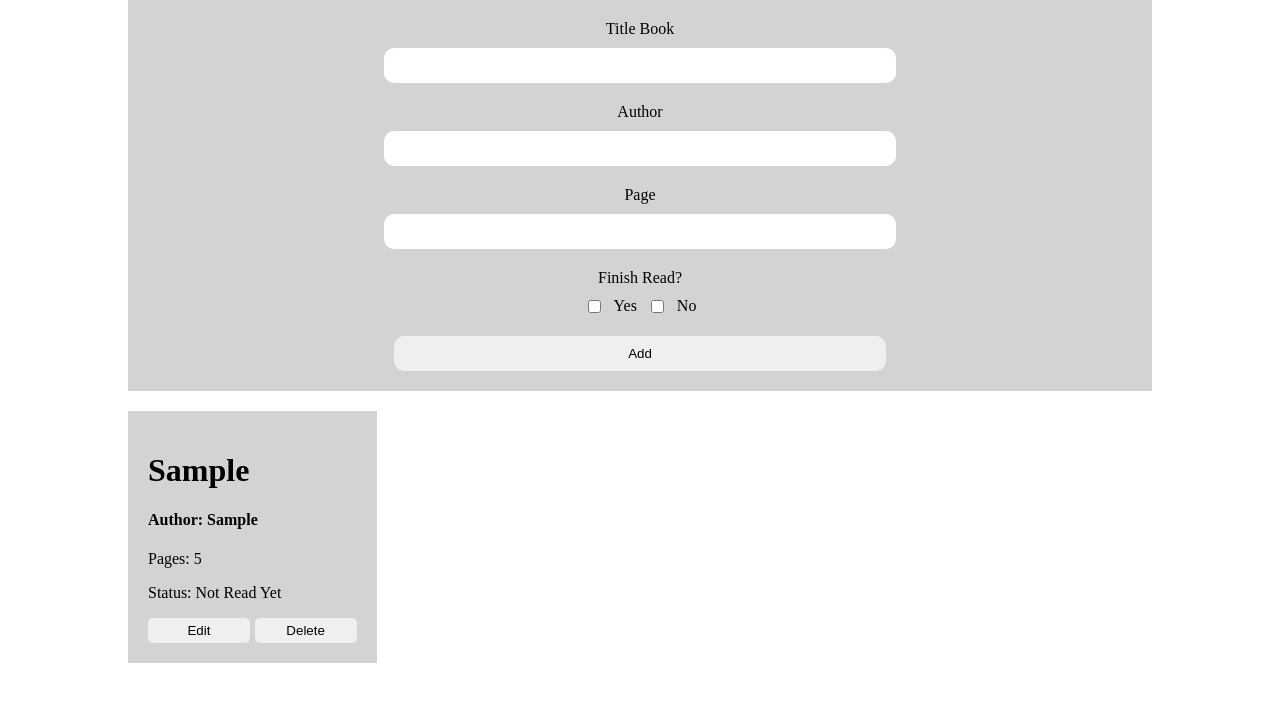
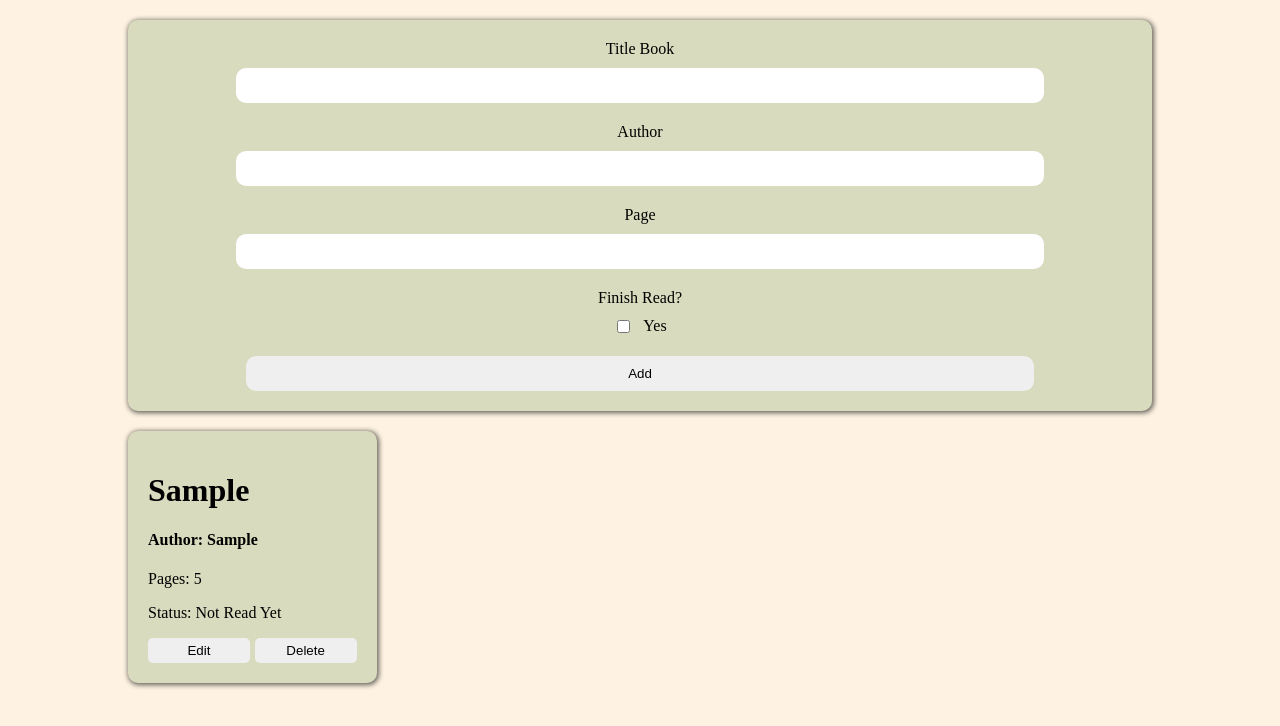
Before and after one commit to Rio-adri/Library-app, a plain HTML site: page index.html in a window 1280 px wide. Both pictures are taken after typing "Sample", "Sample", "5" into the empty fields and a click on the button "Add". Drawn offline with Linux system fonts and the light colour scheme.

Commit message:
adding simple style

```diff
--- a/assets/style.css
+++ b/assets/style.css
@@ -1,6 +1,7 @@
 body{
     margin: 0;
     padding: 0;
+    background-color: #FEF3E2;
 }
 
 .container{
@@ -8,6 +9,7 @@ height: 100vh;
 }
 
 .container-form {
+    margin-top: 20px;
     width:100%;
     display: flex;
     flex-direction: column;
@@ -15,7 +17,9 @@ height: 100vh;
 }
 
 .form {
-    background-color: lightgray;
+    border-radius: 10px;
+    box-shadow: 1px 1px 5px 1px rgba(0,0,0,0.6);
+    background-color: #D8DBBD;
     margin: 0 auto;
     width: 80%;
 
@@ -31,7 +35,7 @@ height: 100vh;
 
 .container-input input {
     padding: 10px;
-    width: 50%;
+    width: 80%;
     border-radius: 10px;
     border: none;
 }
@@ -44,8 +48,13 @@ height: 100vh;
 .submit-btn {
     border-radius: 10px;
     border: none;
-    width: 50%;
+    width: 80%;
     padding: 10px;
+
+}
+
+.submit-btn:hover {
+    background-color: #62825D;
 }
 
 .container-list {
@@ -57,7 +66,9 @@ height: 100vh;
 }
 
 .container-book {
-    background-color: lightgray;
+    border-radius: 10px;
+    box-shadow: 1px 1px 5px 1px rgba(0,0,0,0.6);
+    background-color:#D8DBBD;
     width: auto;
     padding : 20px;
 }
@@ -75,3 +86,7 @@ height: 100vh;
     padding-bottom : 5px;
 
 }
+
+.container-btn button:hover {
+    background-color: #62825D;
+}
--- a/config/script.js
+++ b/config/script.js
@@ -55,7 +55,6 @@ document.addEventListener('DOMContentLoaded', function () {
         document.getElementById('inputAuthor').value = '';
         document.getElementById('inputPage').value = '';
         document.getElementById('inputYes').checked = false;
-        document.getElementById('inputNo').checked = false;
 
         // Re-render all books
         renderAllBooks();
@@ -116,7 +115,6 @@ document.addEventListener('DOMContentLoaded', function () {
             document.getElementById('inputAuthor').value = book.author;
             document.getElementById('inputPage').value = book.pages;
             document.getElementById('inputYes').checked = book.isRead;
-            document.getElementById('inputNo').checked = !book.isRead;
 
             // Enable edit mode and save the book's index
             isEditing = true;
--- a/index.html
+++ b/index.html
@@ -26,7 +26,6 @@
                     <label for="isRead" class="isRead">Finish Read? </label>
                     <div class="container-checkbox">
                         <input type="checkbox"  class="inputYes" id="inputYes" required>Yes
-                        <input type="checkbox"  class="inputNo" id="inputNo" required>No
                     </div>
                 </div>
                 <div class="container-input">
```
